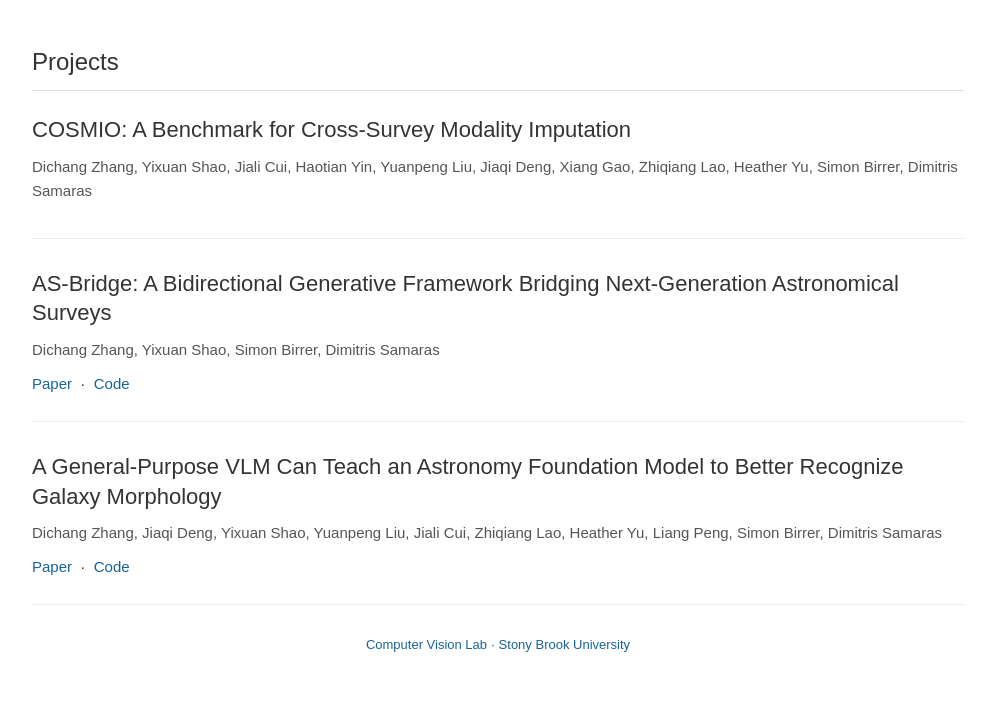
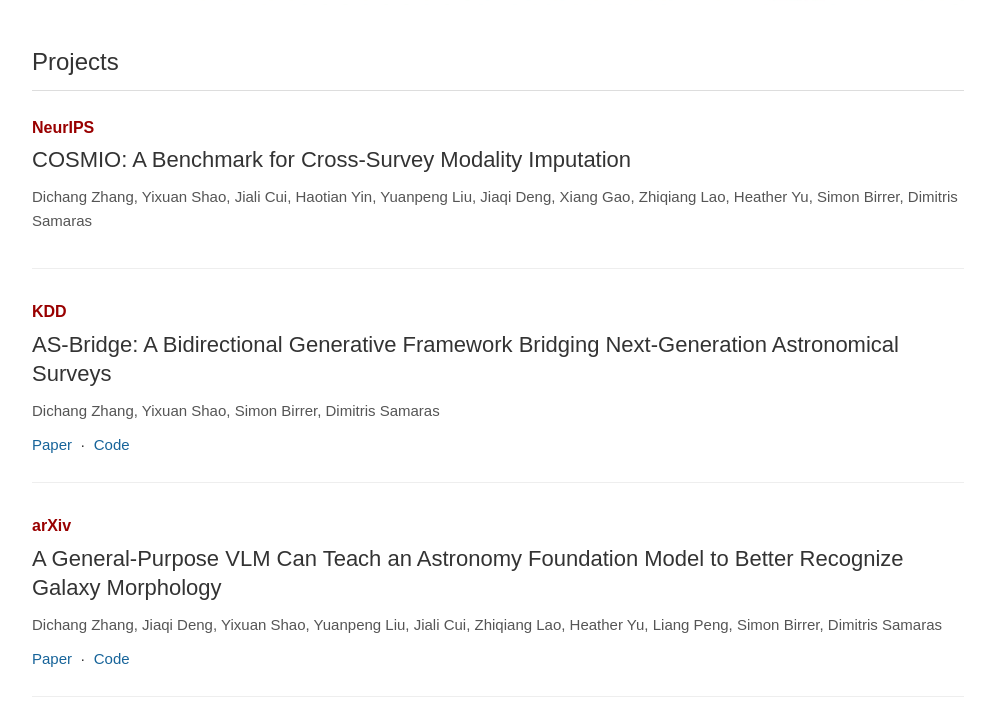
Before and after one commit to ZHANG7DC/multimodal-astronomy, a plain HTML site: page index.html in a window 1280 px wide. Shown: the part 648-1372 px from the top of the page, without its empty margins (142-1137 px from the left). Drawn offline with Linux system fonts and the light colour scheme.

Commit message:
Restore venue labels without years or acceptance status

```diff
--- a/index.html
+++ b/index.html
@@ -4,12 +4,12 @@
 <meta name="description" content="AS-Bridge, COSMIO, and VLM-based galaxy morphology: multimodal learning for astronomical surveys.">
 <style>
 *{box-sizing:border-box}body{margin:0;background:#fff;color:#333;font-family:Arial,Helvetica,sans-serif;line-height:1.6}main{max-width:980px;margin:48px auto;padding:0 24px}h1{font-size:34px;line-height:1.25;text-align:center;margin:0 0 30px;font-weight:600}figure{margin:0 0 38px}img{display:block;width:100%;height:auto}figure a{display:block}h2{font-size:22px;line-height:1.35;font-weight:500;margin:5px 0 10px}h3{font-size:24px;border-bottom:1px solid #ddd;padding-bottom:8px;margin:0 0 24px;font-weight:500}article{margin:0 0 30px;padding-bottom:25px;border-bottom:1px solid #eee}.authors{font-size:15px;margin:0 0 10px;color:#555}.links{font-size:15px;margin:0}a{color:#17649a;text-decoration:none}a:hover{text-decoration:underline}a:focus-visible{outline:2px solid #17649a;outline-offset:4px}footer{font-size:13px;color:#777;margin-top:30px;text-align:center}@media(max-width:600px){main{margin:30px auto;padding:0 18px}h1{font-size:27px}h2{font-size:20px}.authors{font-size:14px}}
-</style></head><body><main>
+.venue{font-size:16px;font-weight:700;margin:0;color:#990000}</style></head><body><main>
 <h1>Multimodal Learning for Astronomical Surveys</h1>
 <figure><a href="teaser.webp" target="_blank" rel="noopener" aria-label="Enlarge survey overview"><img src="teaser.webp" width="2200" height="1258" alt="Overview of multimodal learning across LSST, Euclid and Roman astronomical surveys."></a></figure>
 <h3>Projects</h3>
-<article><h2>COSMIO: A Benchmark for Cross-Survey Modality Imputation</h2><p class="authors">Dichang Zhang, Yixuan Shao, Jiali Cui, Haotian Yin, Yuanpeng Liu, Jiaqi Deng, Xiang Gao, Zhiqiang Lao, Heather Yu, Simon Birrer, Dimitris Samaras</p></article>
-<article><h2>AS-Bridge: A Bidirectional Generative Framework Bridging Next-Generation Astronomical Surveys</h2><p class="authors">Dichang Zhang, Yixuan Shao, Simon Birrer, Dimitris Samaras</p><p class="links"><a href="https://arxiv.org/abs/2603.11928">Paper</a> &nbsp;·&nbsp; <a href="https://github.com/ZHANG7DC/AS-Bridge">Code</a></p></article>
-<article><h2>A General-Purpose VLM Can Teach an Astronomy Foundation Model to Better Recognize Galaxy Morphology</h2><p class="authors">Dichang Zhang, Jiaqi Deng, Yixuan Shao, Yuanpeng Liu, Jiali Cui, Zhiqiang Lao, Heather Yu, Liang Peng, Simon Birrer, Dimitris Samaras</p><p class="links"><a href="https://arxiv.org/abs/2608.02300">Paper</a> &nbsp;·&nbsp; <a href="https://github.com/fw-ic/VLM-morphology-teacher">Code</a></p></article>
+<article><p class="venue">NeurIPS</p><h2>COSMIO: A Benchmark for Cross-Survey Modality Imputation</h2><p class="authors">Dichang Zhang, Yixuan Shao, Jiali Cui, Haotian Yin, Yuanpeng Liu, Jiaqi Deng, Xiang Gao, Zhiqiang Lao, Heather Yu, Simon Birrer, Dimitris Samaras</p></article>
+<article><p class="venue">KDD</p><h2>AS-Bridge: A Bidirectional Generative Framework Bridging Next-Generation Astronomical Surveys</h2><p class="authors">Dichang Zhang, Yixuan Shao, Simon Birrer, Dimitris Samaras</p><p class="links"><a href="https://arxiv.org/abs/2603.11928">Paper</a> &nbsp;·&nbsp; <a href="https://github.com/ZHANG7DC/AS-Bridge">Code</a></p></article>
+<article><p class="venue">arXiv</p><h2>A General-Purpose VLM Can Teach an Astronomy Foundation Model to Better Recognize Galaxy Morphology</h2><p class="authors">Dichang Zhang, Jiaqi Deng, Yixuan Shao, Yuanpeng Liu, Jiali Cui, Zhiqiang Lao, Heather Yu, Liang Peng, Simon Birrer, Dimitris Samaras</p><p class="links"><a href="https://arxiv.org/abs/2608.02300">Paper</a> &nbsp;·&nbsp; <a href="https://github.com/fw-ic/VLM-morphology-teacher">Code</a></p></article>
 <footer><a href="https://www3.cs.stonybrook.edu/~cvl/index.html">Computer Vision Lab · Stony Brook University</a></footer>
 </main></body></html>
```
